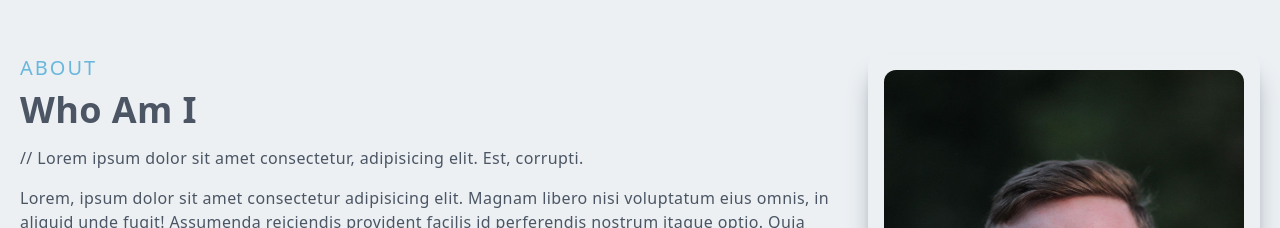
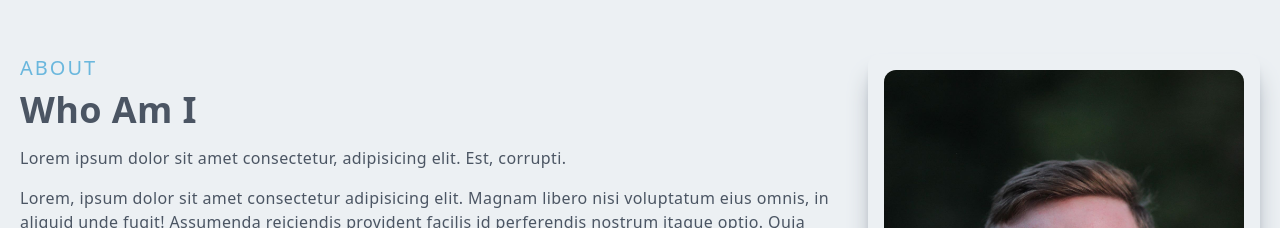
Before and after one commit to keghar/projects-portfolio, a Next.js app: page / in a window 1280 px wide. Shown: the part 940-1168 px from the top of the page. Built offline with nearby package versions, Linux system fonts and the light colour scheme.

Commit message:
update eslint rules

```diff
--- a/components/About.jsx
+++ b/components/About.jsx
@@ -10,7 +10,7 @@ const About = () => {
           </p>
           <h2 className="py-2 text-gray-600">Who Am I</h2>
           <p className="py-2 text-gray-600">
-            // Lorem ipsum dolor sit amet consectetur, adipisicing elit. Est,
+            Lorem ipsum dolor sit amet consectetur, adipisicing elit. Est,
             corrupti.
           </p>
           <p className="py-2 text-gray-600">
@@ -32,11 +32,13 @@ const About = () => {
           </p>
         </div>
         <div className="w-full h-auto m-auto shadow-xl shadow-gray-400 rounded-xl flex items-center justify-center p-4 hover:scale-105 ease-in duration-300 s">
-          <img
-            className="rounded-xl hidden md:block"
-            src="/assets/headshot.png"
-            alt="/"
-          />
+          <picture>
+            <img
+              className="rounded-xl hidden md:block"
+              src="/assets/headshot.png"
+              alt="/"
+            />
+          </picture>
         </div>
       </div>
     </div>
--- a/components/Contact.jsx
+++ b/components/Contact.jsx
@@ -18,11 +18,13 @@ const Contact = () => {
           <div className="col-span-3 lg:col-span-2 w-full shadow-xl shadow-gray-400 rounded-xl p-4">
             <div className="lg:p4 h-full">
               <div>
-                <img
-                  className="rounded-xl hover:scale-105 ease-in duration-300"
-                  src="https://images.unsplash.com/photo-1587560699334-cc4ff634909a?ixlib=rb-1.2.1&ixid=MnwxMjA3fDB8MHxzZWFyY2h8MTB8fGNvbnRhY3R8ZW58MHx8MHx8&auto=format&fit=crop&w=1400&q=60"
-                  alt="/"
-                />
+                <picture>
+                  <img
+                    className="rounded-xl hover:scale-105 ease-in duration-300"
+                    src="https://images.unsplash.com/photo-1587560699334-cc4ff634909a?ixlib=rb-1.2.1&ixid=MnwxMjA3fDB8MHxzZWFyY2h8MTB8fGNvbnRhY3R8ZW58MHx8MHx8&auto=format&fit=crop&w=1400&q=60"
+                    alt="/"
+                  />
+                </picture>
               </div>
               <div>
                 <h2 className="py-2">Kegan Harris</h2>
```
Also changed, not shown: .eslintrc.json.
